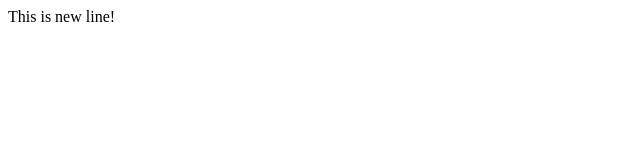
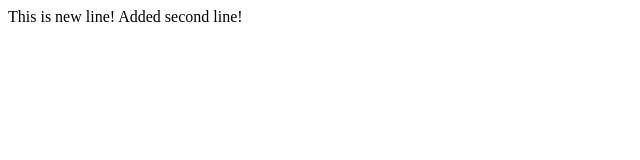
Before and after one commit to alextrembach/frontend_homework_test, a plain HTML site: page Index.html in a window 1280 px wide. Shown: the whole page, without its empty margins (0-640 px from the left). Drawn offline with Linux system fonts and the light colour scheme.

Commit message:
added second line

```diff
--- a/Index.html
+++ b/Index.html
@@ -6,4 +6,6 @@
 </head>
 <body>
 	This is new line!
+
+	Added second line!
 </html>
```
